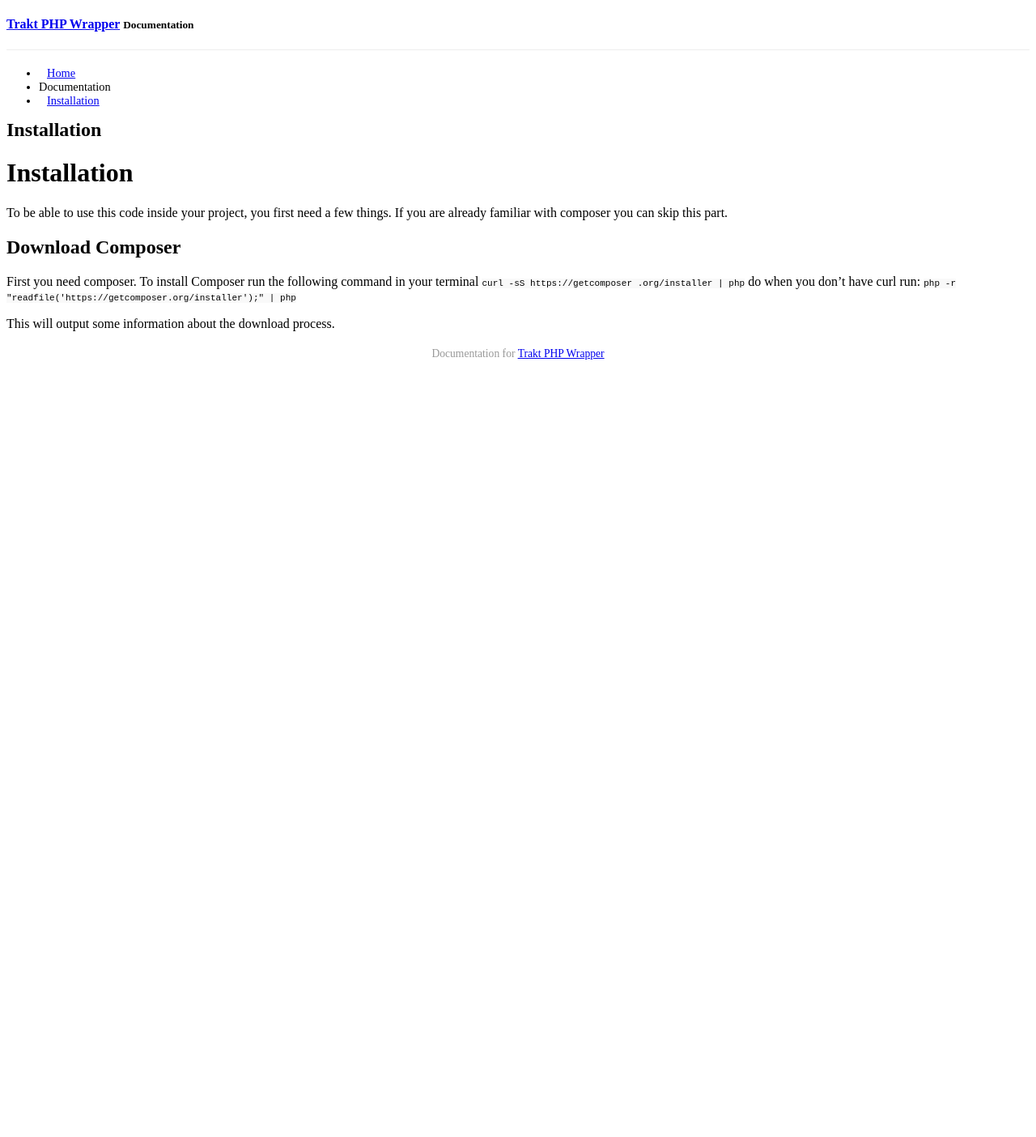
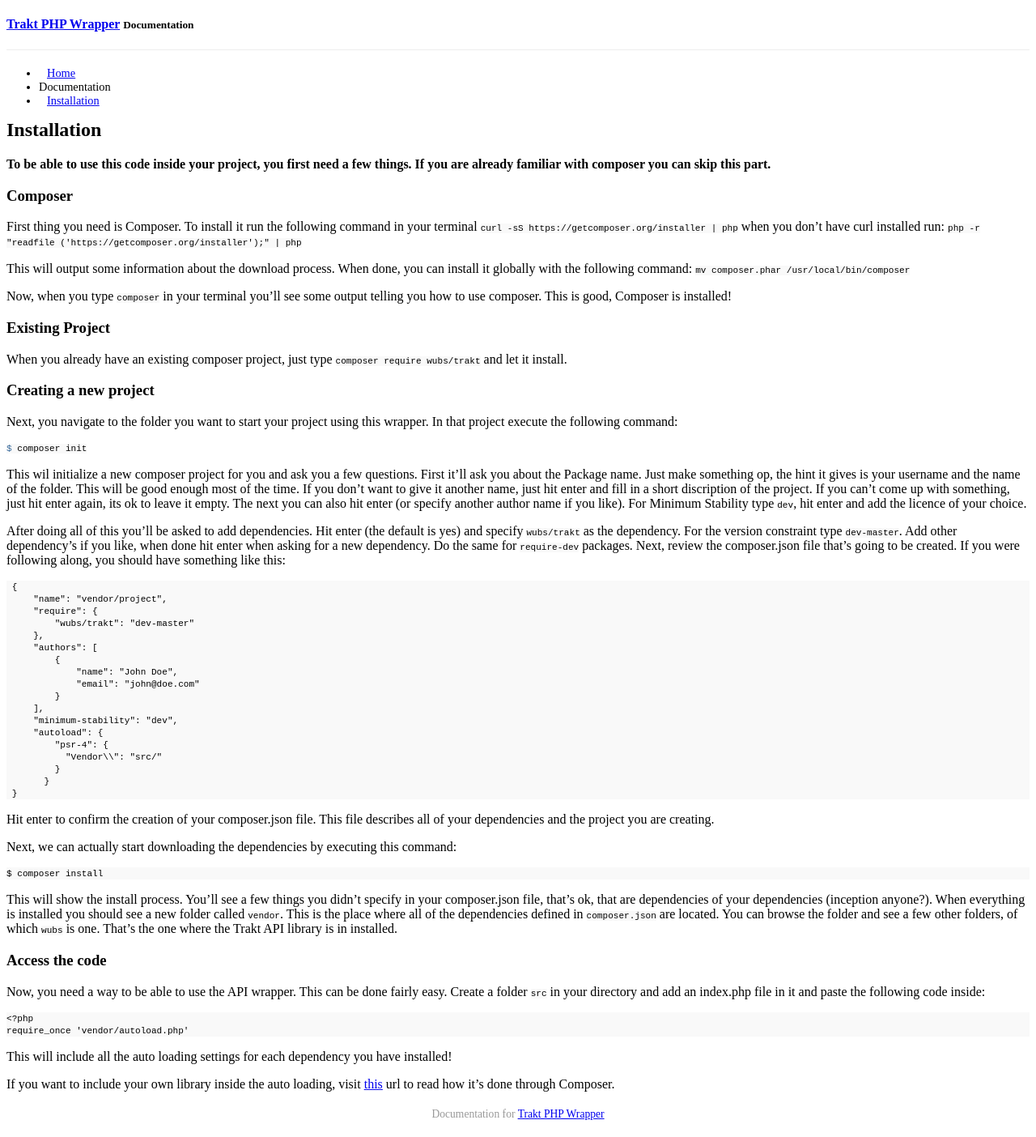
Before and after one commit to megawubs/trakt-api-wrapper, a Jekyll site: the page built from _posts/2015-06-02-installation.md, in a window 1280 px wide. Shown: the whole page at 81% size. Built offline with Jekyll 4.4.1, drawn with Linux system fonts in a browser that asks for light colours; Markdown is read by kramdown in place of the engine named in the settings; a style sheet for code colours, icons or effects is not loaded; before the commit the page ends 900 px from its top, so only the background shows below that.

Commit message:
Finished Installation page

````diff
--- a/_posts/2015-06-02-installation.md
+++ b/_posts/2015-06-02-installation.md
@@ -5,14 +5,98 @@ category: doc
 date: 2015-06-02 12:56:28
 ---
 
-# Installation
+__To be able to use this code inside your project, you first need a few things. If you are already familiar with
+composer you can skip this part.__
 
-To be able to use this code inside your project, you first need a few things. If you are already familiar with
-composer you can skip this part.
+### Composer
 
-## Download Composer
+First thing you need is Composer. To install it run the following command in your terminal `curl -sS
+https://getcomposer.org/installer | php` when you don't have curl installed run: `php -r "readfile
+('https://getcomposer.org/installer');" | php`
 
-First you need composer. To install Composer run the following command in your terminal `curl -sS https://getcomposer
-.org/installer | php` do when you don't have curl run: `php -r "readfile('https://getcomposer.org/installer');" | php`
+This will output some information about the download process. When done, you can install it globally with the
+following command: `mv composer.phar /usr/local/bin/composer`
 
-This will output some information about the download process.
+Now, when you type `composer` in your terminal you'll see some output telling you how to use composer. This is good,
+Composer is installed!
+
+### Existing Project
+
+When you already have an existing composer project, just type `composer require wubs/trakt` and let it install.
+
+### Creating a new project
+
+Next, you navigate to the folder you want to start your project using this wrapper. In that project execute the
+following command:
+
+```bash
+$ composer init
+```
+
+This wil initialize a new composer project for you and ask you a few questions. First it'll ask you about the Package
+ name. Just make something op, the hint it gives is your username and the name of the folder. This will be good
+ enough most of the time. If you don't want to give it another name, just hit enter and fill in a short discription
+ of the project. If you can't come up with something, just hit enter again, its ok to leave it empty. The next you
+ can also hit enter (or specify another author name if you like). For Minimum Stability type `dev`, hit enter and add
+ the licence of your choice.
+
+  After doing all of this you'll be asked to add dependencies. Hit enter (the default is yes) and specify
+  `wubs/trakt` as the dependency. For the version constraint type `dev-master`. Add other dependency's if you like,
+  when done hit enter when asking for a new dependency. Do the same for `require-dev` packages. Next, review the
+  composer.json file that's going to be created. If you were following along, you should have something like this:
+
+```JSON
+ {
+     "name": "vendor/project",
+     "require": {
+         "wubs/trakt": "dev-master"
+     },
+     "authors": [
+         {
+             "name": "John Doe",
+             "email": "john@doe.com"
+         }
+     ],
+     "minimum-stability": "dev",
+     "autoload": {
+         "psr-4": {
+           "Vendor\\": "src/"
+         }
+       }
+ }
+```
+
+Hit enter to confirm the creation of your composer.json file. This file describes all of your dependencies and the
+project you are creating.
+
+Next, we can actually start downloading the dependencies by executing this command:
+
+```BASH
+$ composer install
+```
+
+This will show the install process. You'll see a few things you didn't specify in your composer.json file, that's ok,
+ that are dependencies of your dependencies (inception anyone?).
+ When everything is installed you should see a new folder called `vendor`. This is the place where all of the
+ dependencies defined in `composer.json` are located. You can browse the folder and see a few other folders, of which
+  `wubs` is one. That's the one where the Trakt API library is in installed.
+
+### Access the code
+
+Now, you need a way to be able to use the API wrapper. This can be done fairly easy. Create a folder `src` in your
+directory and add an index.php file in it and paste the following code inside:
+
+```PHP
+<?php
+require_once 'vendor/autoload.php'
+```
+
+This will include all the auto loading settings for each dependency you have installed!
+
+If you want to include your own library inside the auto loading, visit [this][composer] url to read how it's done
+through Composer.
+
+
+
+
+[composer]: https://getcomposer.org/doc/01-basic-usage.md#autoloading
````
